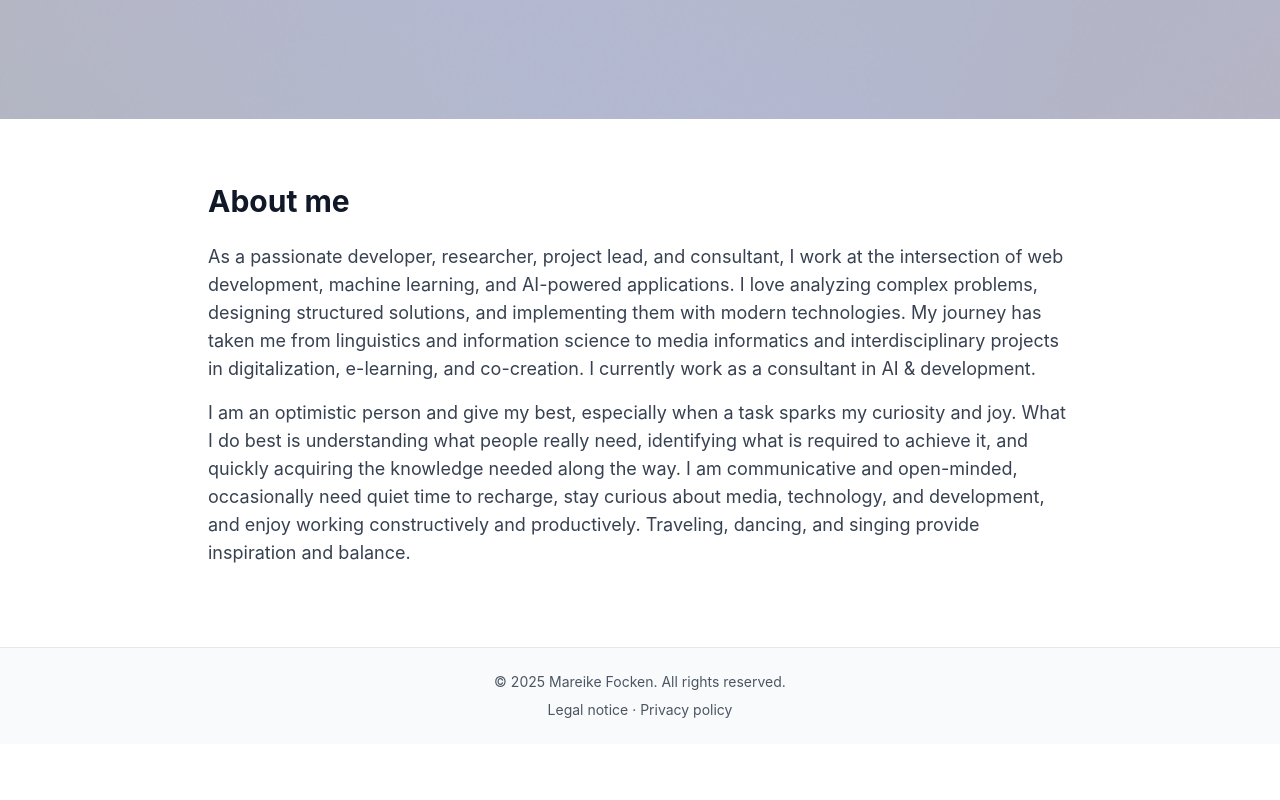
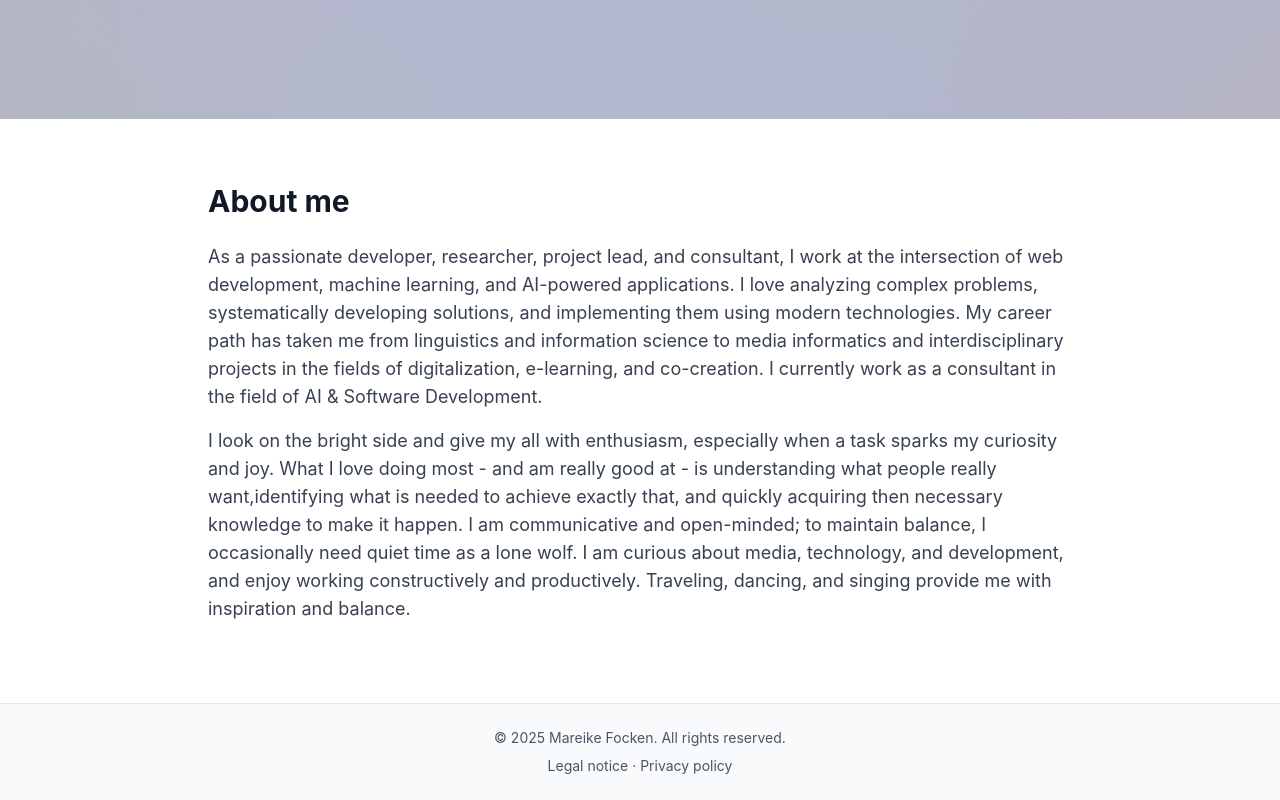
Before and after one commit to mafo3186/me, a Next.js app: page / in a window 1280 px wide. Shown: the part 742-1542 px from the top of the page. Before the commit the page ends 1486 px from the top, so only its background shows below. Built offline with nearby package versions, Linux system fonts and the light colour scheme.

Commit message:
minor changes to english self-introduction

```diff
--- a/app/page.tsx
+++ b/app/page.tsx
@@ -22,8 +22,8 @@ export default function Home() {
       projectsCta: 'View projects',
       resumeCta: 'Resume',
       aboutTitle: 'About me',
-      aboutParagraph1: 'As a passionate developer, researcher, project lead, and consultant, I work at the intersection of web development, machine learning, and AI-powered applications. I love analyzing complex problems, designing structured solutions, and implementing them with modern technologies. My journey has taken me from linguistics and information science to media informatics and interdisciplinary projects in digitalization, e-learning, and co-creation. I currently work as a consultant in AI & development.',
-      aboutParagraph2: 'I am an optimistic person and give my best, especially when a task sparks my curiosity and joy. What I do best is understanding what people really need, identifying what is required to achieve it, and quickly acquiring the knowledge needed along the way. I am communicative and open-minded, occasionally need quiet time to recharge, stay curious about media, technology, and development, and enjoy working constructively and productively. Traveling, dancing, and singing provide inspiration and balance.',
+      aboutParagraph1: 'As a passionate developer, researcher, project lead, and consultant, I work at the intersection of web development, machine learning, and AI-powered applications. I love analyzing complex problems, systematically developing solutions, and implementing them using modern technologies. My career path has taken me from linguistics and information science to media informatics and interdisciplinary projects in the fields of digitalization, e-learning, and co-creation. I currently work as a consultant in the field of AI & Software Development.',
+      aboutParagraph2: 'I look on the bright side and give my all with enthusiasm, especially when a task sparks my curiosity and joy. What I love doing most - and am really good at - is understanding what people really want,identifying what is needed to achieve exactly that, and quickly acquiring then necessary knowledge to make it happen. I am communicative and open-minded; to maintain balance, I occasionally need quiet time as a lone wolf. I am curious about media, technology, and development, and enjoy working constructively and productively. Traveling, dancing, and singing provide me with inspiration and balance.',
     };
 
   return (
```
